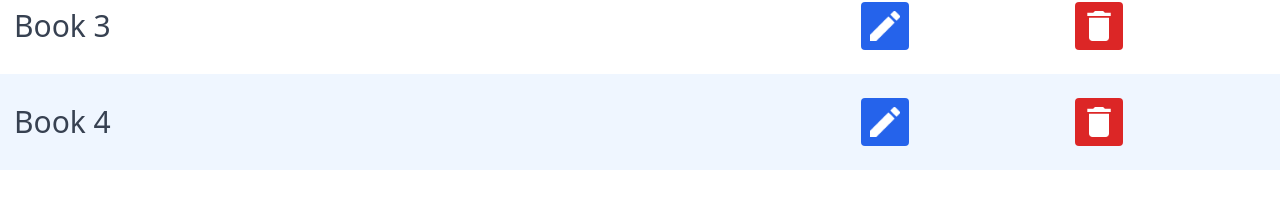
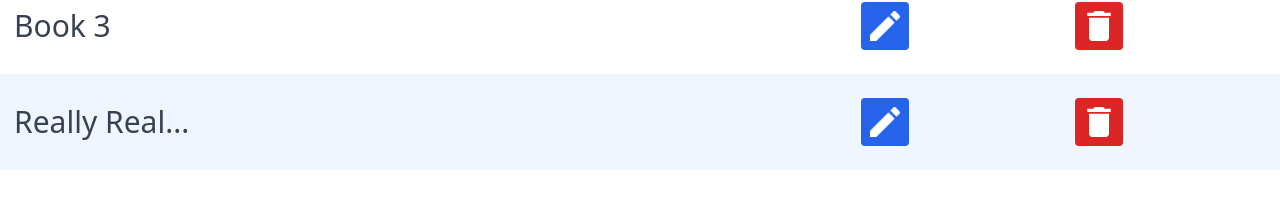
Before and after one commit to Jaypen-git/library-app, a React (Create React App) app: page / in a window 1280 px wide. Shown: the part 301-510 px from the top of the page. Built offline with nearby package versions, Linux system fonts and the light colour scheme; data requests are answered from the project's data file.

Commit message:
shortens book title display after a certain length

```diff
--- a/data/db.json
+++ b/data/db.json
@@ -4,7 +4,7 @@
       "id": 1,
       "title": "Book 1",
       "author": "Author 1",
-      "pages": 300,
+      "pages": "310",
       "status": "Read"
     },
     {
@@ -17,14 +17,14 @@
     {
       "title": "Book 3",
       "author": "Author 3",
-      "pages": "280",
-      "status": "Unread",
+      "pages": "370",
+      "status": "Read",
       "id": 3
     },
     {
-      "title": "Book 4",
+      "title": "Really Really Really Really Really Really",
       "author": "Author 4",
-      "pages": "370",
+      "pages": "400",
       "status": "Read",
       "id": 4
     }
--- a/src/BookList.js
+++ b/src/BookList.js
@@ -8,6 +8,20 @@ const BookList = ({books}) => {
         }).then(() => {
             window.location.reload();
         })
+    }
+
+    const shortenTitle = (title) => {
+        let titleChars = Array.from(title);
+        while (titleChars.length > 14) {
+            titleChars.pop();
+        }
+        for (let i = 0; i < titleChars.length; i++) {
+            if (i === 13 || i === 12 || i === 11){
+                titleChars[i] = '.';
+            }
+        }
+        let newString = titleChars.join('');
+        return newString;
     }
 
     return (
@@ -24,7 +38,10 @@ const BookList = ({books}) => {
                             mainTitle.innerText  = book.title;
                         }
                     }}>
-                        <p className="col-span-4 text-3xl font-medium px-1.5 ml-2 main-title">{ book.title }</p>
+                        {console.log(book.title.length)}
+                        <p className="col-span-4 text-3xl font-medium px-1.5 ml-2 main-title">
+                            { book.title.length > 14 ? shortenTitle(book.title) : book.title }
+                        </p>
                         <Link to={"/edit/" + book.id}>
                             <button className="col-span-1 bg-blue-600 m-2 w-12 h-12 text-center rounded flex justify-center align-center">
                                 <img src={require("./images/pencil.png")} alt="edit" className="w-10 h-10 my-1"/>
```
